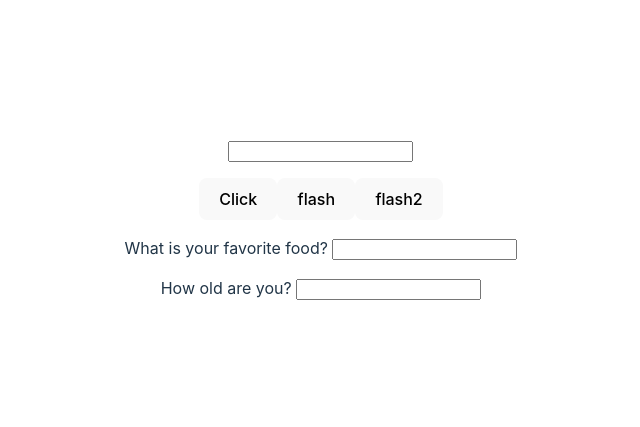
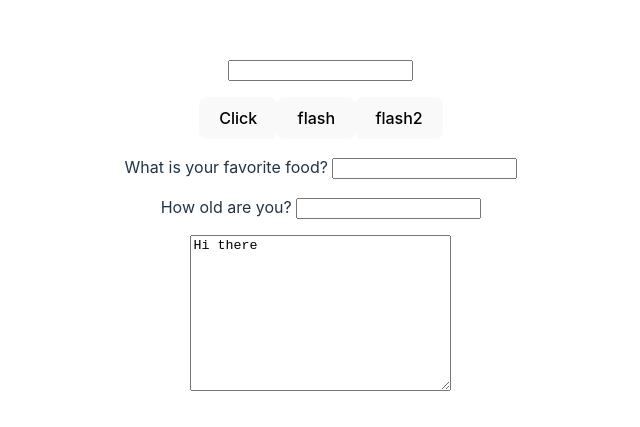
Before and after one commit to yxj0312/learn-vue3, a Vue app: page / in a window 1280 px wide. Shown: the part 181-608 px from the top of the page, without its empty margins (319-959 px from the left). Built offline with nearby package versions, Linux system fonts and the light colour scheme.

Commit message:
add new homeVue

```diff
--- a/src/App.vue
+++ b/src/App.vue
@@ -3,6 +3,7 @@
 import { useFlash } from './composables/useFlash';
 import { ref, watch } from "vue"
 import {useStorage } from './composables/useStorage'
+import HomeView from './views/HomeView.vue';
 
 let { flash } = useFlash()
 
@@ -34,6 +35,8 @@ let message = ref('')
   <p>
     How old are you? <input type="text" v-model="age" />
   </p>
+
+  <HomeView></HomeView>
 </template>
 
 <style scoped>
--- /dev/null
+++ b/src/views/HomeView.vue
@@ -0,0 +1,8 @@
+<script setup></script>
+<template>
+    <main>
+        <form action="">
+            <textarea name="" id="" cols="30" rows="10">Hi there</textarea>
+        </form>
+    </main>
+</template>
```
